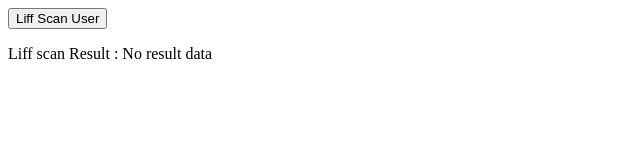
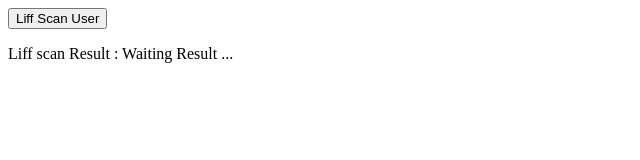
Before and after one commit to ChettaDarkkill/next-heruku, a Next.js app: page / in a window 1280 px wide. Shown: the top 160 px of the page, without its empty margins (0-640 px from the left). Built offline with nearby package versions, Linux system fonts and the light colour scheme; what @line/liff would draw is missing.

Commit message:
add heroku script

```diff
--- a/pages/index.tsx
+++ b/pages/index.tsx
@@ -10,7 +10,7 @@ liff.use(new ScanQrcodeV2())
 
 export default function Home() {
 
-  const [liffScanResult, setLiffScanResult] = useState("No result data");
+  const [liffScanResult, setLiffScanResult] = useState("Waiting Result ...");
 
   const liffScan = async () => {
 		try {
```
